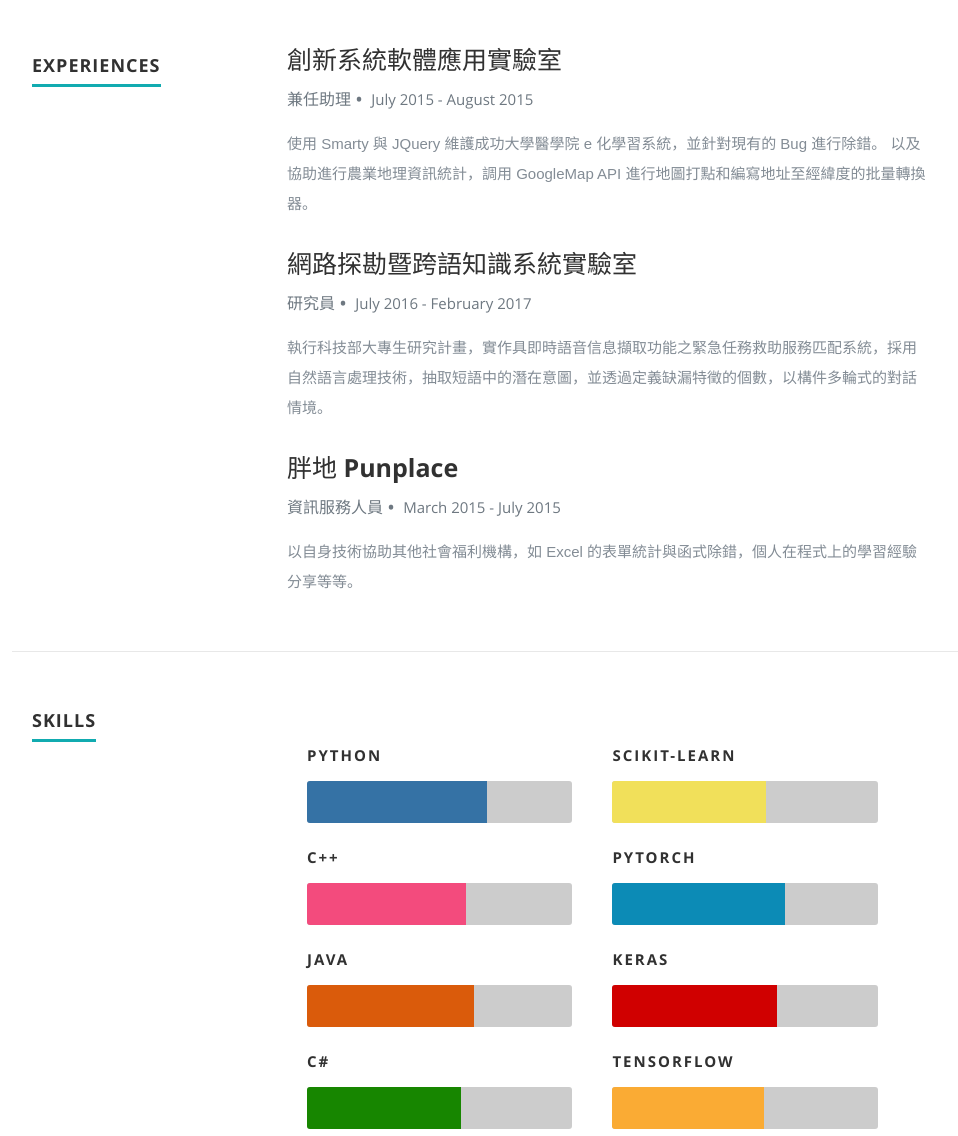
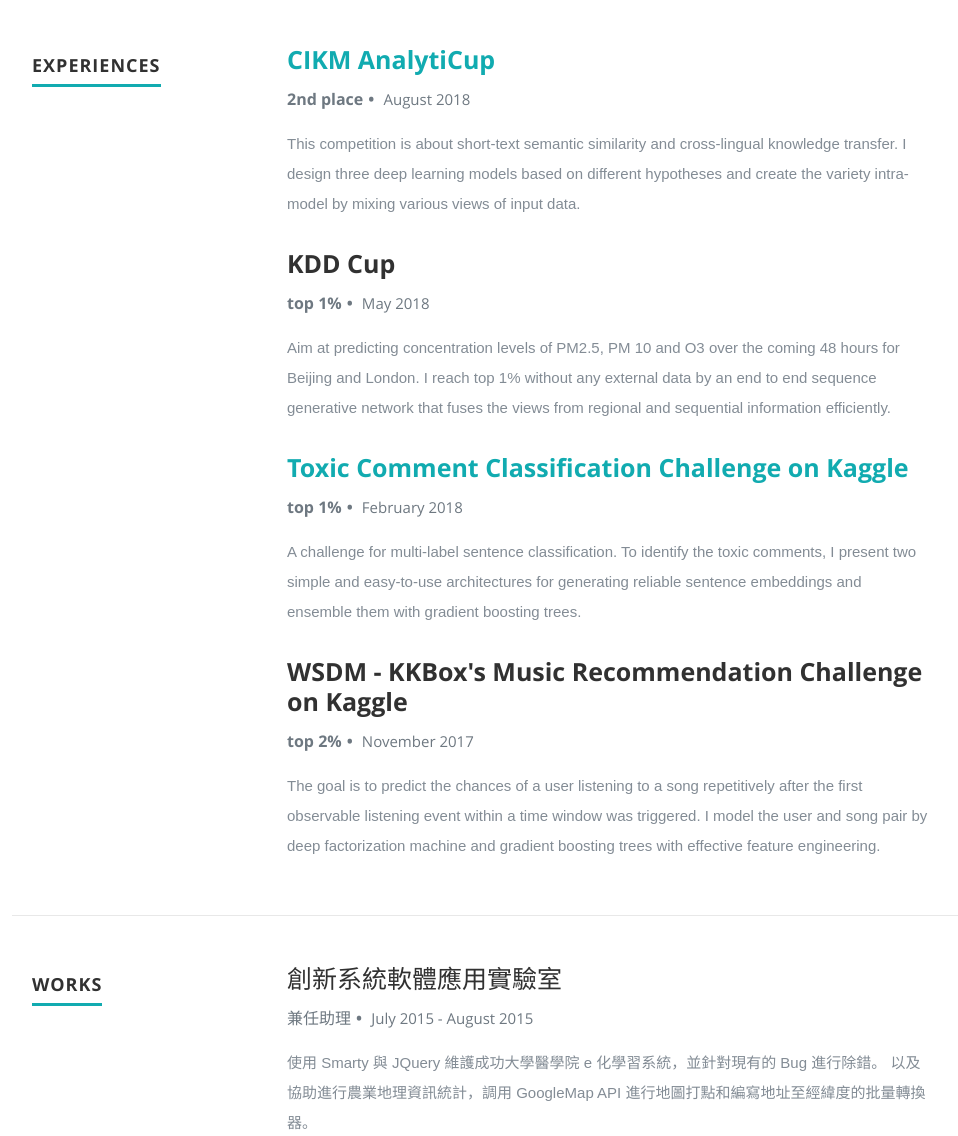
Before and after one commit to zake7749/AboutMe, a plain HTML site: page index.html in a window 1280 px wide. Shown: the part 1664-2800 px from the top of the page, without its empty margins (118-1076 px from the left). Drawn offline with nearby package versions, Linux system fonts and the light colour scheme.

Commit message:
[U] Add a column to display exps and change to a english head title.

```diff
--- a/css/layout.css
+++ b/css/layout.css
@@ -271,7 +271,7 @@
 #resume .header-col { padding-top: 9px; }
 #resume .main-col { padding-right: 10%; }
 
-.education, .work {
+.education, .work{
    margin-bottom: 48px;
    padding-bottom: 24px;
    border-bottom: 1px solid #E8E8E8;
@@ -1191,12 +1191,13 @@
 }
 
 .head-title{
-  font-family: "Microsoft YaHei" !important;
+  font-family: "poppins-medium", "sans-serif";
   padding-top: 10px;
-  font-size: 48px !important;
+  font-size: 60px !important;
   font-weight: bold;
-  letter-spacing: 5px !important;
+  letter-spacing: .25rem !important;
 }
+
 
 .head-meta{
   font-family: "Microsoft YaHei" !important;
@@ -1293,7 +1294,7 @@
 
 .side-title{
   color: #cc005f;
-	font-family: 'Poppins',"Microsoft YaHei", sans-serif;
+	font-family: 'Poppins', "poppins-bold", "Microsoft YaHei", sans-serif;
   margin-bottom: 10px;
 	font-size: 2.3rem;
 	line-height: 1.565;
--- a/index.html
+++ b/index.html
@@ -58,8 +58,8 @@
 
         <div class="row banner">
             <div class="banner-text">
-                <h2 class="side-title">你好，世界!</h2>
-                <h1 class="responsive-headline head-title" style="margin-bottom:30px;">我是楊凱州</h1>
+                <h2 class="side-title">Hello, World</h2>
+                <h1 class="responsive-headline head-title" style="margin-bottom:30px;">I'm Kai Chou Yang</h1>
                 <p class="intro-position">
                   <span>AI Researcher</span>
                   <span>Data Scientist</span>
@@ -111,7 +111,7 @@
                   我相信技術是為了生活而存在，而致力於用說故事的方式，
                   搭配上生活化例子擊破那些艱澀的理論。
                   若您在文章的實作上遭遇到了困難，還是發現內容存在有待加強的地方，
-                  都歡迎藉由<a href="mailto:zake7749@gmail.com"> G-mail </a> 與我分享您的觀點，期待透過討論能讓彼此更加強大 ヾ(´︶`*)ﾉ
+                  都歡迎藉由<a class='info-reference' href="mailto:zake7749@gmail.com"> G-mail </a> 與我分享您的觀點，期待透過討論能讓彼此更加強大 ヾ(´︶`*)ﾉ
                 </p>
                 <!-- end row -->
 
@@ -143,7 +143,7 @@
                     <div class="twelve columns">
 
                         <h3>國立成功大學</h3>
-                        <p class="info" style='font-weight:normal; color:#838C95; font-family:"Arial";'>4th from Department of Computer Science<span>&bull;</span> <em class="date">July 2013 - July 2017</em></p>
+                        <p class="info" style='font-weight:normal; color:#838C95; font-family:"Arial";'>Department of Computer Science<span>&bull;</span> <em class="date">July 2013 - July 2017</em></p>
                         <p>
                           伴我從新手村走到二轉之路的好夥伴。
                           一路上挑戰了形形色色的演算法與資料結構，從中認識了不少程式語言，建構出許許多多妙趣橫生的專案。
@@ -161,14 +161,66 @@
             <!-- main-col end -->
         </div>
         <!-- End Education -->
+        <!-- Experience
+      ----------------------------------------------- -->
+      <div class="row education">
 
+            <div class="three columns header-col">
+                <h1><span>Experiences</span></h1>
+            </div>
+
+            <div class="nine columns main-col">
+                <div class="row item">
+                    <div class="twelve columns">
+                        <h3><a href="https://github.com/zake7749/Closer">CIKM AnalytiCup</a></h3>
+                        <p class="info">2nd place<span>&bull;</span> <em class="date">August 2018</em></p>
+                        <p>
+                            This competition is about short-text semantic similarity and cross-lingual knowledge transfer.
+                            I design three deep learning models based on different hypotheses and create the variety intra-model by mixing various views of input data.
+                        </p>
+                    </div>
+                </div>
+                <div class="row item">
+                    <div class="twelve columns">
+                        <h3>KDD Cup</h3>
+                        <p class="info">top 1%<span>&bull;</span> <em class="date">May 2018</em></p>
+                        <p>
+                            Aim at predicting concentration levels of PM2.5, PM 10 and O3 over the coming 48 hours for Beijing and London.
+                            I reach top 1% without any external data by an end to end sequence generative network that fuses the views from regional and sequential information efficiently.
+                        </p>
+                    </div>
+                </div>
+                <div class="row item">
+                    <div class="twelve columns">
+                        <h3><a href="https://github.com/zake7749/DeepToxic">Toxic Comment Classification Challenge on Kaggle</a></h3>
+                        <p class="info">top 1%<span>&bull;</span> <em class="date">February 2018</em></p>
+                        <p>
+                            A challenge for multi-label sentence classification.
+                            To identify the toxic comments, I present two simple and easy-to-use architectures for generating reliable sentence embeddings and ensemble them with gradient boosting trees.
+                        </p>
+                    </div>
+                </div>
+                <div class="row item">
+                    <div class="twelve columns">
+                        <h3>WSDM - KKBox's Music Recommendation Challenge on Kaggle</h3>
+                        <p class="info">top 2%<span>&bull;</span> <em class="date">November 2017</em></p>
+                        <p>
+                            The goal is to predict the chances of a user listening to a song repetitively after the first observable listening event within a time window was triggered.
+                            I model the user and song pair by deep factorization machine and gradient boosting trees with effective feature engineering.
+                        </p>
+                    </div>
+                </div>
+            </div>
+            <!-- main-col end -->
+        </div>
+        <!-- End Experience -->
 
         <!-- Work
       ----------------------------------------------- -->
         <div class="row work">
 
             <div class="three columns header-col">
-                <h1><span>Experiences</span></h1>
+                <h1><span>Works</span></h1>
             </div>
 
             <div class="nine columns main-col">
```
